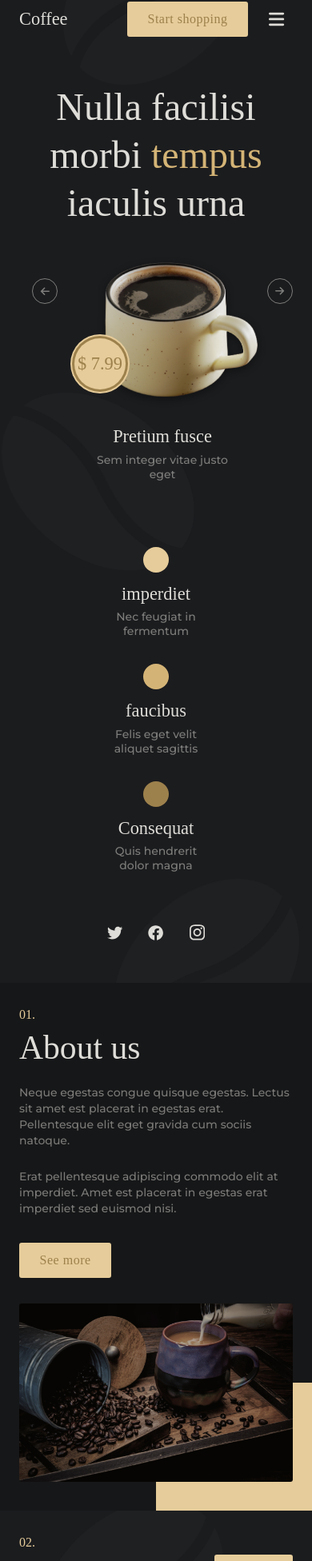
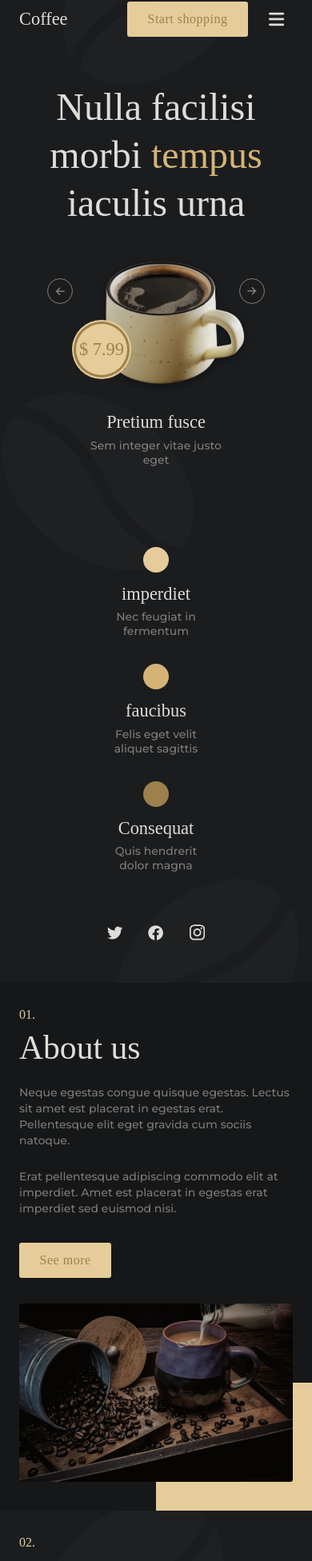
Before and after one commit to aridsm/cafeteria, a React (Create React App) app: page / in a window 390 px wide. Shown: the part 24-1976 px from the top of the page at 80% size. Built offline with nearby package versions, Linux system fonts and the light colour scheme; a web font is replaced by a local one.

Commit message:
responsive

```diff
--- a/src/Styles/App.scss
+++ b/src/Styles/App.scss
@@ -72,7 +72,7 @@ h2 {
   }
 }
 
-@media (max-width: 500px) {
+@media (max-width: 480px) {
   .section-pd {
     padding: 2rem 0;
   }
--- a/src/Styles/Components/BestSeller.scss
+++ b/src/Styles/Components/BestSeller.scss
@@ -126,5 +126,11 @@
         margin: 0.5rem 0 1rem 0;
       }
     }
+    .title {
+      max-width: 13rem;
+    }
+    .btn {
+      white-space: nowrap;
+    }
   }
 }
--- a/src/Styles/Components/Header.scss
+++ b/src/Styles/Components/Header.scss
@@ -99,5 +99,8 @@
 @media (max-width: 480px) {
   .header {
     top: 1rem;
+    ul {
+      width: calc(100% - 3rem);
+    }
   }
 }
--- a/src/Styles/Components/Home.scss
+++ b/src/Styles/Components/Home.scss
@@ -141,6 +141,7 @@
   .home {
     .container {
       padding-top: 4rem;
+      align-items: center;
     }
     .flex {
       flex-direction: column;
--- a/src/Styles/Components/HomeSlide.scss
+++ b/src/Styles/Components/HomeSlide.scss
@@ -112,6 +112,7 @@
   .slide {
     flex-direction: column;
     position: relative;
+    margin: 0 auto;
     .slider {
       width: 25rem;
       height: 25rem;
@@ -161,7 +162,7 @@
 @media (max-width: 480px) {
   .slide {
     .slider {
-      width: 18rem;
+      width: 17rem;
       height: 20rem;
     }
     .slide-content .img-container {
@@ -170,7 +171,7 @@
         width: 4rem;
       }
       img {
-        width: 220px;
+        width: 200px;
       }
     }
   }
--- a/src/components/BestSeller.js
+++ b/src/components/BestSeller.js
@@ -62,7 +62,7 @@ const BestSeller = () => {
     <section className="section-pd best-seller">
       <div className="container">
         <div className="header-best-seller">
-          <div>
+          <div className="title">
             <h2 className="h2">Our best seller</h2>
             <p className="paragraph">Quis hendrerit dolor magna</p>
           </div>
```
